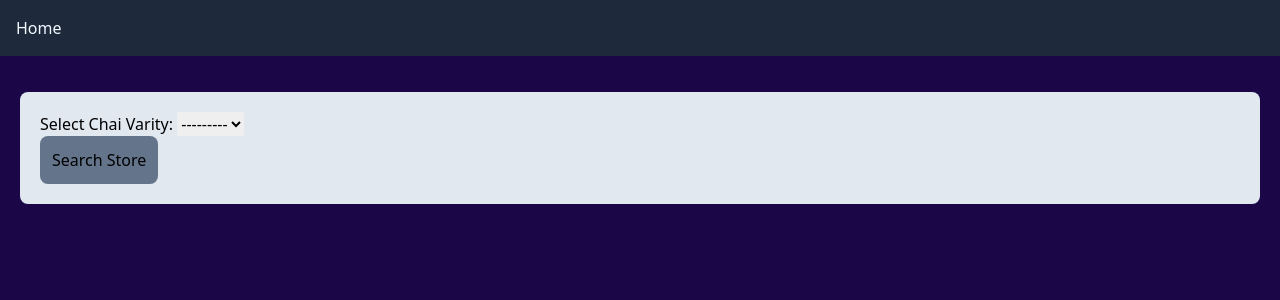
After one commit to Adityasinghvats/Django-learning, a Django app: page /mine/chai_stores/ in a window 1280 px wide. The commit adds this page. Shown: the top 300 px of the page. Run offline with Django 5.2, Linux system fonts and the light colour scheme; data that the repository does not hold is empty; some libraries are stand-ins or nearby versions.

Commit message:
Add chai_stores view and template; update URLs and forms for store search functionality

```diff
--- a/blog/blog/views.py
+++ b/blog/blog/views.py
@@ -10,3 +10,6 @@ def about(request):
 
 def profile(request):
     return render(request, 'website/profile.html')
+
+def mine(request):
+    return render(request, 'mine/all_mine.html')
--- /dev/null
+++ b/blog/mine/forms.py
@@ -0,0 +1,8 @@
+from django import forms
+from .models import ChaiVarity
+
+# modelchoicefield can query inside our existing model and
+# show data according to our need and make a dropdown chaoicefield
+class ChaiVarityForm(forms.Form):
+    chai_varity = forms.ModelChoiceField(queryset=ChaiVarity.objects.all(),
+                                         label='Select Chai Varity')
--- /dev/null
+++ b/blog/mine/templates/mine/chai_stores.html
@@ -0,0 +1,29 @@
+{% extends "layout.html" %}
+
+{% block content %}
+<div class="p-5 content-center">
+    <div class="bg-slate-200 p-5 rounded-lg">
+        <form action="" method="POST" class="text-black">
+            {% csrf_token %}
+            {{form}}
+            <button type="submit" class="bg-slate-500 p-3 rounded-lg">Search Store</button>
+        </form>
+    </div>
+</div>
+
+{% if stores %}
+<div class="p-5 content-center">
+    <div class="bg-slate-200 p-5 rounded-lg text-black">
+        <h1 class="text-4xl p-5">Stores availabe</h1>
+            <ul>
+                {% for store in stores %}
+                <li class="p-2 text-center">
+                    <h2>{{store.name}} - {{store.location}}</h2>
+                </li>
+                {% endfor %}
+            </ul>
+    </div>
+</div>
+
+{% endif %}
+{% endblock  %}
--- a/blog/mine/urls.py
+++ b/blog/mine/urls.py
@@ -8,5 +8,6 @@ from . import views
 urlpatterns = [
     path('', views.all_chai, name='all_chai'),
     path('<int:chai_id>/', views.chai_detail, name='chai_detail'),
+    path('chai_stores/', views.chai_stores, name='chai_stores'),
     # path('order/', views.order, name='order'),
 ]
--- a/blog/mine/views.py
+++ b/blog/mine/views.py
@@ -1,6 +1,7 @@
 from django.shortcuts import render
-from .models import ChaiVarity
+from .models import ChaiVarity, Store
 from django.shortcuts import get_object_or_404
+from .forms import ChaiVarityForm
 
 # Create your views here.
 def all_chai(request):
@@ -12,3 +13,15 @@ def all_chai(request):
 def chai_detail(request, chai_id):
     chai = get_object_or_404(ChaiVarity, pk=chai_id)
     return render(request, 'mine/chai_detail.html', {'chai': chai})
+
+def chai_stores(request):
+    stores = None
+    # when user submits the form
+    if request.method == 'POST':
+        form = ChaiVarityForm(request.POST)
+        if form.is_valid():
+            chai_varity = form.cleaned_data['chai_varity']
+            stores = Store.objects.filter(chai_varieties=chai_varity)
+    else:
+        form = ChaiVarityForm()
+    return render(request, 'mine/chai_stores.html', {'stores': stores, 'form': form})
```
Also changed, not shown: Notes.md (+2 -0 lines), blog/mine/admin.py (+5 -5 lines), blog/mine/models.py (+5 -4 lines), blog/templates/website/index.html (+9 -2 lines), blog/media/chais/design_rPEnJHv.png (added), blog/mine/migrations/0003_chaicertificate_chaireview_store.py.
